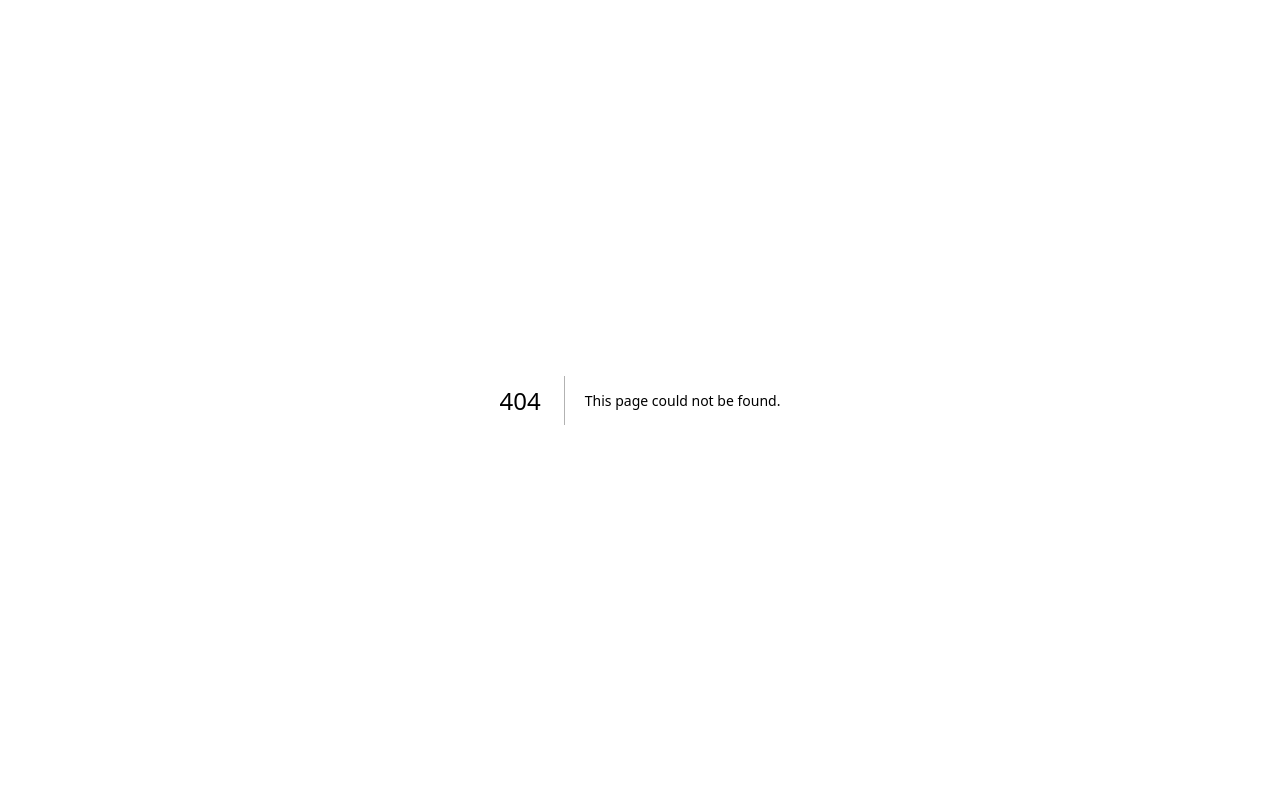
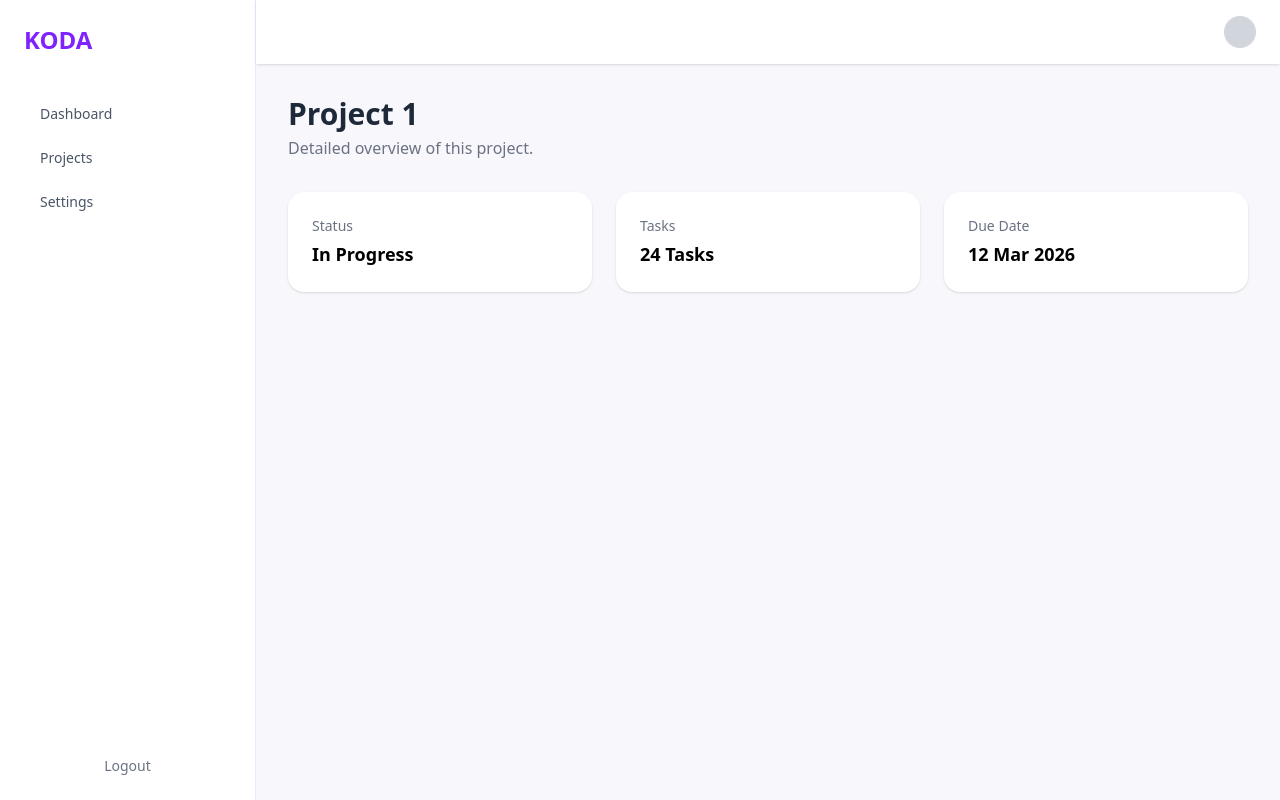
Before and after one commit to SouravDaroch/koda-dashboard, a Next.js app: page /dashboard/projects/1 in a window 1280 px wide. Before the commit this address had no page. Built offline with nearby package versions, Linux system fonts and the light colour scheme.

Commit message:
feat(projects): add dynamic project details page

```diff
--- /dev/null
+++ b/src/app/(dashboard)/dashboard/projects/[id]/page.tsx
@@ -0,0 +1,39 @@
+interface PageProps {
+  params: Promise<{
+    id: string;
+  }>;
+}
+
+export default async function ProjectDetails({ params }: PageProps) {
+  const { id } = await params;
+
+  return (
+    <div className="space-y-8">
+      <div>
+        <h1 className="text-3xl font-bold text-gray-800">
+          Project {id}
+        </h1>
+        <p className="text-gray-500 mt-1">
+          Detailed overview of this project.
+        </p>
+      </div>
+
+      <div className="grid md:grid-cols-3 gap-6">
+        <div className="bg-white p-6 rounded-2xl shadow-sm">
+          <h3 className="text-sm text-gray-500">Status</h3>
+          <p className="text-lg font-semibold mt-1">In Progress</p>
+        </div>
+
+        <div className="bg-white p-6 rounded-2xl shadow-sm">
+          <h3 className="text-sm text-gray-500">Tasks</h3>
+          <p className="text-lg font-semibold mt-1">24 Tasks</p>
+        </div>
+
+        <div className="bg-white p-6 rounded-2xl shadow-sm">
+          <h3 className="text-sm text-gray-500">Due Date</h3>
+          <p className="text-lg font-semibold mt-1">12 Mar 2026</p>
+        </div>
+      </div>
+    </div>
+  );
+}
--- a/src/app/(dashboard)/dashboard/projects/components/ProjectCard.tsx
+++ b/src/app/(dashboard)/dashboard/projects/components/ProjectCard.tsx
@@ -3,15 +3,17 @@
 import { Project } from "../page";
 import StatusBadge from "./StatusBadge";
 import { easeOut, motion } from "framer-motion";
+import Link from "next/link";
 
 export default function ProjectCard({
     project,
     onDelete
 }: {
     project: Project;
- onDelete: () => void;
+    onDelete: () => void;
 }) {
     return (
+
         <motion.div
             initial={{ opacity: 0, y: 20, scale: 0.98 }}
             animate={{ opacity: 1, y: 0, scale: 1 }}
@@ -42,9 +44,12 @@ export default function ProjectCard({
                 <p>Due: {project.dueDate}</p>
             </div>
             <div className="flex justify-between">
-                <button className="text-sm font-medium text-violet-600 hover:text-violet-700 transition">
-                    View Details →
-                </button>
+                <Link href={`/dashboard/projects/${project.id}`}>
+                    <button className="text-sm font-medium text-violet-600 hover:text-violet-700 transition">
+                        View Details →
+                    </button>
+                </Link>
+
                 <button
                     onClick={onDelete}
                     className="text-sm text-red-500 hover:text-red-600 transition cursor-pointer"
@@ -53,5 +58,6 @@ export default function ProjectCard({
                 </button>
             </div>
         </motion.div>
+
     );
 }
```
